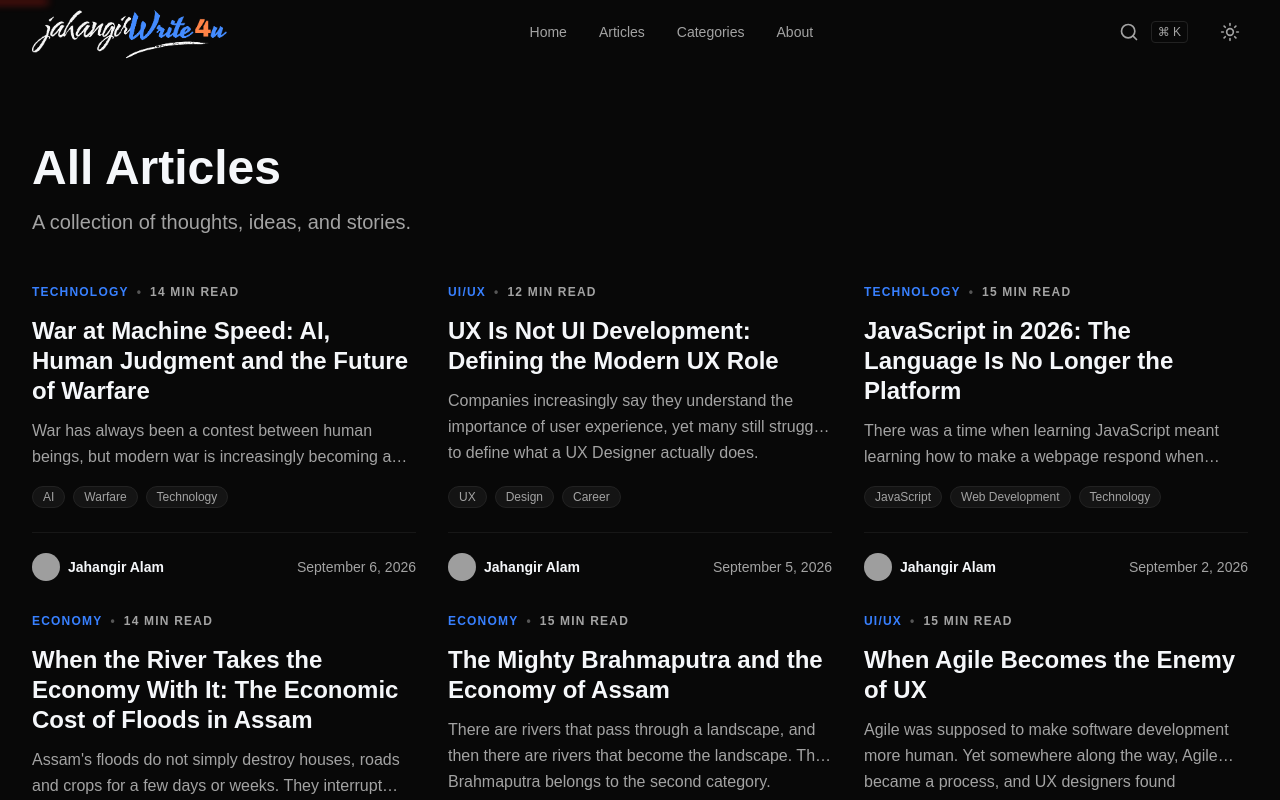
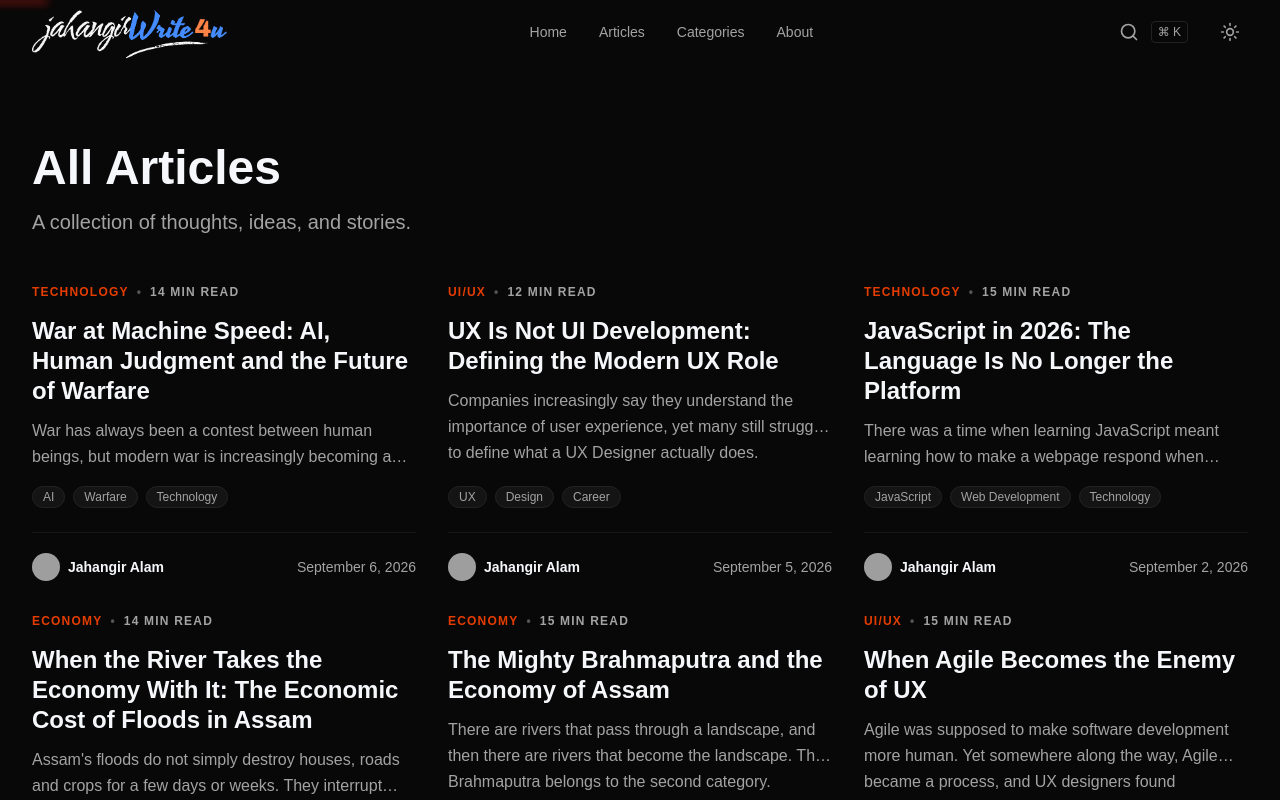
Before and after one commit to thejahangir/jahangirwrite4u, a React (Vite) app: page /jahangirwrite4u/articles in a window 1280 px wide. Shown: the top 800 px of the page. Built offline with nearby package versions, Linux system fonts and the light colour scheme; grey boxes are pictures that could not be loaded.

Commit message:
ui changes

```diff
--- a/src/components/ArticleCard.tsx
+++ b/src/components/ArticleCard.tsx
@@ -20,7 +20,7 @@ export default function ArticleCard({ post, compact = false }: ArticleCardProps)
           to={`/blog/${post.slug}`}
           className="group flex flex-col h-full rounded-2xl border border-border bg-surface p-5 hover:border-brand-blue/40 transition-colors"
         >
-          <div className="flex items-center gap-2 text-[11px] font-bold tracking-widest uppercase text-brand-blue mb-3">
+          <div className="flex items-center gap-2 text-[11px] font-bold tracking-widest uppercase text-[#e53d00] mb-3">
             <span>{post.category}</span>
             <span className="text-muted/50">&bull;</span>
             <span className="text-muted font-semibold normal-case tracking-normal">{post.readTime}</span>
@@ -37,7 +37,7 @@ export default function ArticleCard({ post, compact = false }: ArticleCardProps)
   return (
     <article className="group flex flex-col h-full">
       <div className="flex flex-col flex-grow">
-        <div className="flex items-center gap-2 text-xs font-bold tracking-widest uppercase text-brand-blue mb-4">
+        <div className="flex items-center gap-2 text-xs font-bold tracking-widest uppercase text-[#e53d00] mb-4">
            <span>{post.category}</span>
            <span className="text-muted/50">&bull;</span>
            <span className="text-muted font-semibold">{post.readTime}</span>
--- a/src/components/BackToTop.tsx
+++ b/src/components/BackToTop.tsx
@@ -19,7 +19,7 @@ export default function BackToTop() {
     <button
       type="button"
       onClick={() => window.scrollTo({ top: 0, behavior: 'smooth' })}
-      className="fixed bottom-6 right-6 z-50 inline-flex items-center justify-center rounded-full bg-[#e62117] text-white p-3 shadow-lg shadow-[#e62117]/30 hover:bg-[#e62117]/90 transition-colors cursor-pointer print:hidden"
+      className="fixed bottom-6 right-6 z-50 inline-flex items-center justify-center rounded-full bg-[#e53d00] text-white p-3 shadow-lg shadow-[#e53d00]/30 hover:bg-[#e53d00]/90 transition-colors cursor-pointer print:hidden"
       aria-label="Back to top"
     >
       <ArrowUp className="h-5 w-5" />
--- a/src/pages/ArticleDetail.tsx
+++ b/src/pages/ArticleDetail.tsx
@@ -69,7 +69,7 @@ export default function ArticleDetail() {
 
       <header className="max-w-3xl mx-auto px-4 pt-16 md:pt-24 pb-8 md:pb-12">
         <div className="mb-8">
-          <div className="flex items-center gap-2 text-xs font-bold tracking-widest uppercase text-brand-blue mb-6">
+          <div className="flex items-center gap-2 text-xs font-bold tracking-widest uppercase text-[#e53d00] mb-6">
             <span>{post.category}</span>
           </div>
           <h1 className="text-3xl md:text-4xl font-heading font-extrabold text-text leading-tight mb-4">
```
